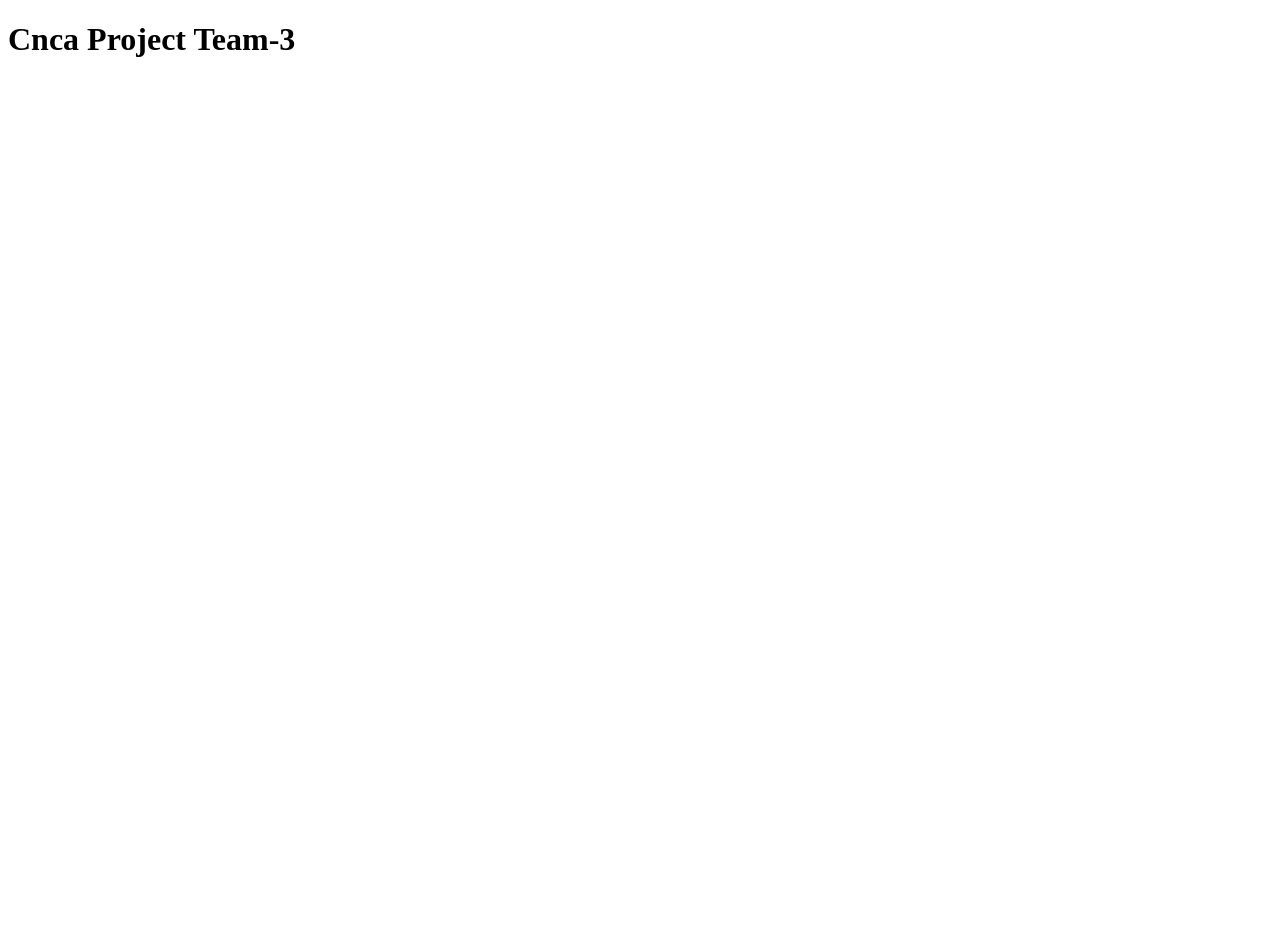
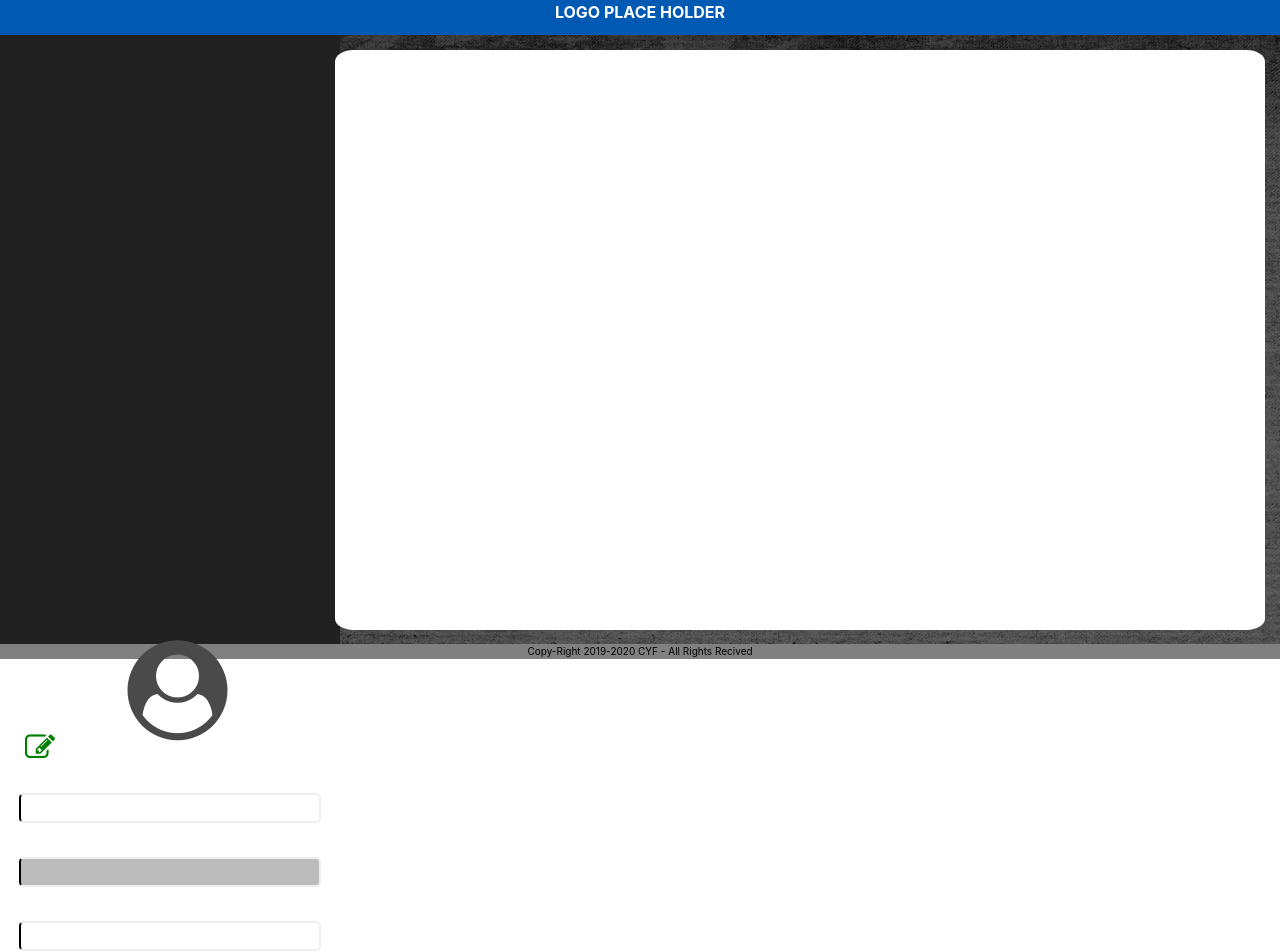
Before and after one commit to jslopezgithub/cnca, a React (Create React App) app in the folder Frontend/: page / in a window 1280 px wide. Shown: the top 952 px of the page. Before the commit the page ends 800 px from the top, so only its background shows below. Built offline with nearby package versions, Linux system fonts and the light colour scheme; no server answers.

Commit message:
The inter face,the userIfo,navbar,footer components

```diff
--- a/Frontend/package.json
+++ b/Frontend/package.json
@@ -14,6 +14,8 @@
   "dependencies": {
     "axios": "^0.19.0",
     "bootstrap": "^4.4.1",
+    "bulma": "^0.8.0",
+    "font-awesome": "^4.7.0",
     "jquery": "^3.4.1",
     "react": "^16.12.0",
     "react-bootstrap": "^1.0.0-beta.16",
--- a/Frontend/src/App.css
+++ b/Frontend/src/App.css
@@ -1,3 +1,12 @@
+* {
+  margin: 0;
+  padding: 0;
+  box-sizing: border-box;
+}
+body {
+  background-image: url("./Images/hero.jpg");
+}
+
 .logo {
   width: 100px;
 }
@@ -10,3 +19,19 @@ h1:hover {
   background-color: yellow;
   text-align: center;
 }
+.Navbar {
+  background-color: #005ab3;
+  color: white;
+  text-align: center;
+  font-weight: bold;
+  height: 35px;
+}
+.Home {
+  margin-top: 15px;
+  margin-right: 15px;
+  height: 580px;
+  width: 930px;
+  background-color: white;
+  border-radius: 2%;
+  float: right;
+}
--- a/Frontend/src/App.js
+++ b/Frontend/src/App.js
@@ -1,14 +1,17 @@
 /* eslint-disable import/no-named-as-default */
-import React, { Component } from 'react';
+import React, { Component } from "react";
 
-import { getMessage } from './service';
+import { getMessage } from "./service";
 // import logo from './logo.svg';
-import './App.css';
-
+import "./App.css";
+import UserInfo from "./components/Shared/UserInfo";
+import Navbar from "./components/Navbar";
+import Footer from "./components/Footer";
+import Home from "./components/Home";
 class App extends Component {
   constructor(props) {
     super(props);
-    this.state = { message: 'Loading...' };
+    this.state = { message: "Loading..." };
   }
 
   componentDidMount() {
@@ -20,7 +23,10 @@ class App extends Component {
     // const { message } = this.state;
     return (
       <div>
-        <h1>Cnca Project Team-3 </h1>
+        <Navbar />
+        <Home />
+        <UserInfo />
+        <Footer />
       </div>
     );
   }
--- /dev/null
+++ b/Frontend/src/components/Footer.js
@@ -0,0 +1,12 @@
+import React from "react";
+import "../App.css";
+export default function Footer() {
+  const style = {
+    backgroundColor: "gray",
+    color: "black",
+    textAlign: "center",
+    fontSize: 10
+  };
+
+  return <div style={style}>Copy-Right 2019-2020 CYF - All Rights Recived</div>;
+}
--- /dev/null
+++ b/Frontend/src/components/Home.js
@@ -0,0 +1,5 @@
+import React from "react";
+import "../App.css";
+export default function Home() {
+  return <div className="Home"></div>;
+}
--- /dev/null
+++ b/Frontend/src/components/Navbar.js
@@ -0,0 +1,5 @@
+import React from "react";
+import "../App.css";
+export default function Navbar() {
+  return <div className="Navbar">LOGO PLACE HOLDER</div>;
+}
--- a/Frontend/src/components/Shared/UserImg.css
+++ b/Frontend/src/components/Shared/UserImg.css
@@ -1,9 +1,9 @@
 .UserImg {
   border-radius: 50%;
+
   width: 85px;
   height: 85px;
   margin: 17px 135px 0px;
-  color: #d2c7c1;
 }
 
 .UserImg:hover:before {
--- a/Frontend/src/components/Shared/UserInfo.css
+++ b/Frontend/src/components/Shared/UserInfo.css
@@ -1,30 +1,28 @@
 .maincontainer {
-  width: 350px;
-  height: 600px;
+  width: 340px;
+  height: 609px;
   background-color: #212121;
 }
 .userInfo {
   color: white;
   text-align: center;
-  font-size: large;
 }
-.input {
-  margin-top: 2px;
-  margin-bottom: 5px;
+.dataInput {
+  margin: 5px 0px 5px 0px;
   width: 8cm;
   height: 30px;
   border: 2px solid #eee;
-  border-left: 5px solid;
+  border-left: 2px solid;
   border-radius: 5px;
   transition: border-color 0.5s ease-out;
 }
-.b {
-  background-color: #d2c7c1;
+.grayInput {
+  background-color: #bcbcbc;
 }
 
 .btn {
   margin: 0px 25px;
-  color: #00b100;
+  color: green;
   position: relative;
   transition: 0.5s;
 }
--- a/Frontend/src/components/Shared/UserInfo.js
+++ b/Frontend/src/components/Shared/UserInfo.js
@@ -1,24 +1,38 @@
-/* eslint-disable import/no-named-as-default */
-import React, { Component } from 'react';
+import React, { Component } from "react";
+import "./UserInfo.css";
+import "bulma/css/bulma.css";
 
-class UserInfo extends Component {
-  constructor(props) {
-    super(props);
-    this.state = { userInfo: 'Loading...' };
-  }
+import UserImg from "./UserImg";
+export default class UserInfo extends Component {
+  render() {
+    return (
+      <div className="maincontainer">
+        <UserImg />
 
-  //   componentDidMount() {
-  //     getMessage().then(message => this.setState({ message }));
-  //   }
+        <i
+          onClick={""}
+          className="fa fa-pencil-square-o btn"
+          aria-hidden="true"
+          style={{ fontSize: 30 }}
+        ></i>
 
-  // eslint-disable-next-line class-methods-use-this
-  render() {
-    // const { userInfo } = this.state;
-    return (
-      <div>
-        <h1>User-Info</h1>
+        <div className="userInfo">
+          <p>NOME</p>
+          <input type="text" className="dataInput" />
+          <p>COGNOME</p>
+          <input type="text" className="dataInput grayInput" />
+          <p>ORGANIZZAZIONE</p>
+          <input type="text" className="dataInput" />
+          <p>SEDE DO SVOLGIMENTO</p>
+          <input type="text" className="dataInput grayInput" />
+          <p>DEFINIZIONE attività 1</p>
+          <input type="text" className="dataInput" />
+          <p>DEFINIZIONE attività 2</p>
+          <input type="text" className="dataInput grayInput" />
+          <p>DEFINIZIONE attività 3</p>
+          <input type="text" className="dataInput" />
+        </div>
       </div>
     );
   }
 }
-export default UserInfo;
```
Also changed, not shown: Frontend/src/Images/hero.jpg (added), Frontend/src/components/Shared/User-info.css (deleted), 1 other file (tests, documents, lock files or other folders).
